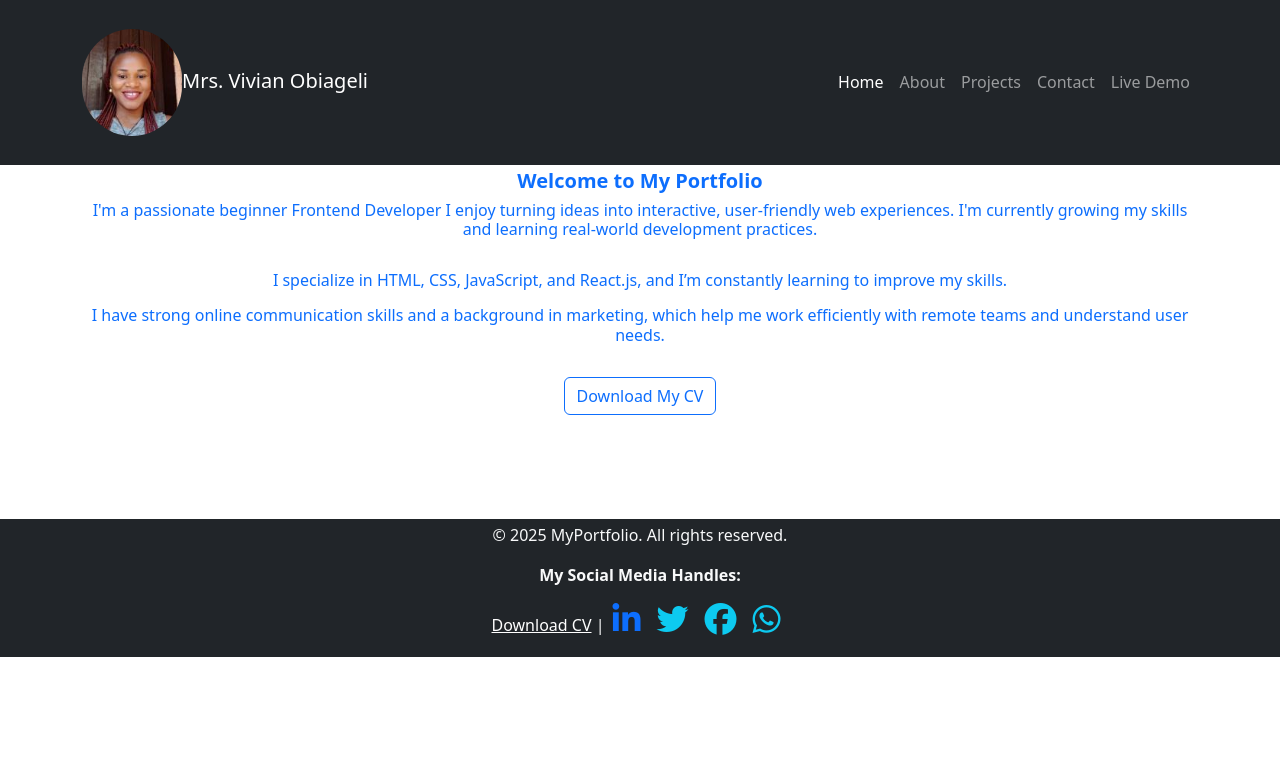
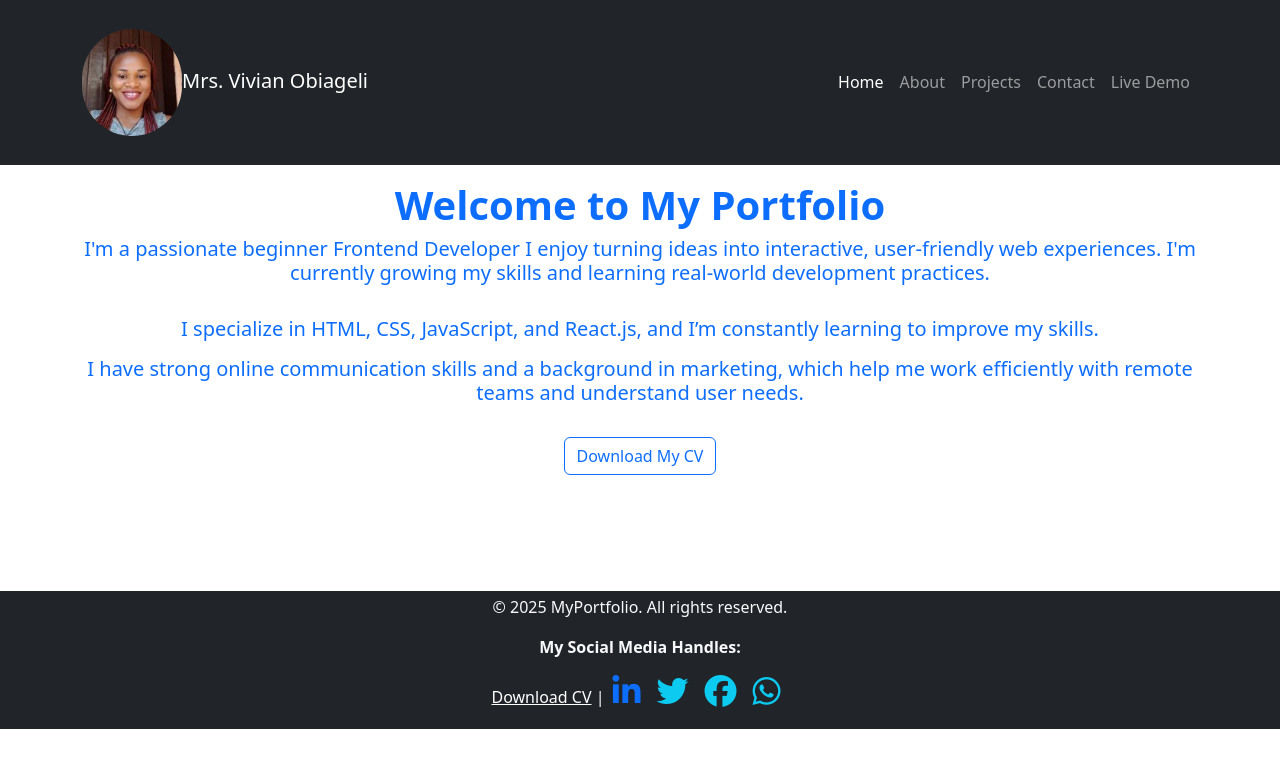
Before and after one commit to ceecosmonew/vivian, a React (Vite) app: page / in a window 1280 px wide. Shown: the top 768 px of the page. Built offline with nearby package versions, Linux system fonts and the light colour scheme.

Commit message:
Update Home.jsx

```diff
--- a/src/pages/Home.jsx
+++ b/src/pages/Home.jsx
@@ -29,15 +29,17 @@ import AnimatedSection from '../components/AnimatedSection';
 function Home() {
   return (
     <AnimatedSection>
-      <Container className="text-center py-1 text-primary">
-         <h5 className=" display-7 fw-bold text-primary animate__animated animate__fadeIn">Welcome to My Portfolio</h5>
+      <Container className="text-center py-3 text-primary">
+         <h5 className=" display-6 fw-bold text-primary animate__animated animate__fadeIn">Welcome to My Portfolio</h5>
         {/* <h3 className="display-4 animate__animated animate__fadeIn">Hi, I'm a Frontend Developer</h3> */}
-        <p className="leads"><h6>I'm a passionate beginner Frontend Developer I enjoy turning ideas into interactive, user-friendly web experiences. I'm currently growing my skills and learning real-world development practices.</h6>
+        <p className="leads"><h5>I'm a passionate beginner Frontend Developer I enjoy turning ideas into interactive,
+          user-friendly web experiences. I'm currently growing my skills and learning real-world development practices.</h5>
 
           <br />
-          <h6>I specialize in HTML, CSS, JavaScript, and React.js, and I’m constantly learning to improve my skills.</h6>
+          <h5>I specialize in HTML, CSS, JavaScript, and React.js, and I’m constantly learning to improve my skills.</h5>
         </p>
-        <p><h6>I have strong online communication skills and a background in marketing, which help me work efficiently with remote teams and understand user needs.</h6></p>
+        <p><h5>I have strong online communication skills and a background in marketing, which
+          help me work efficiently with remote teams and understand user needs.</h5></p>
         <Button href="/pdf/vivian.pdf" className="mt-3" variant="outline-primary">Download My CV</Button>
 
       </Container>
```
